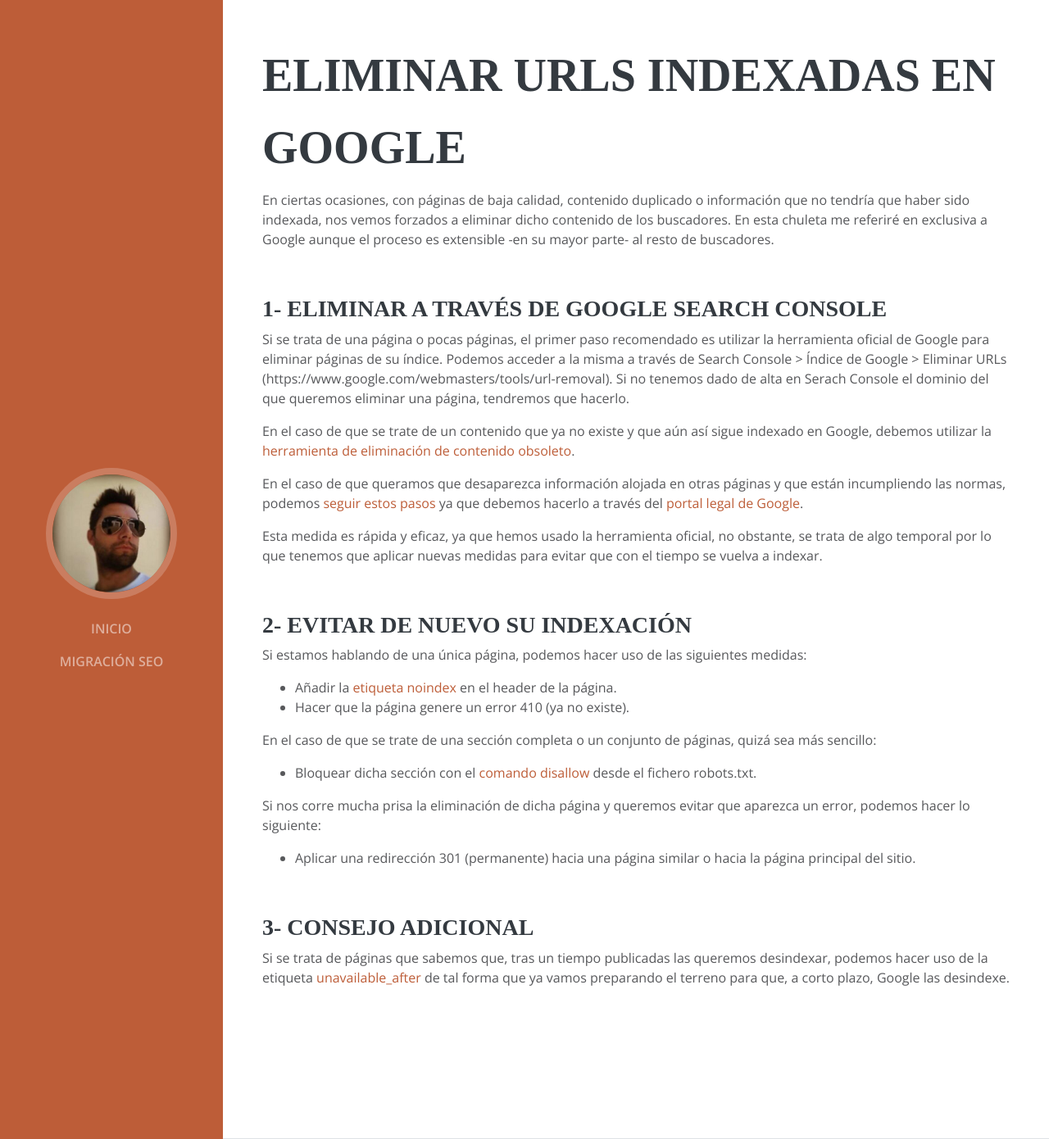
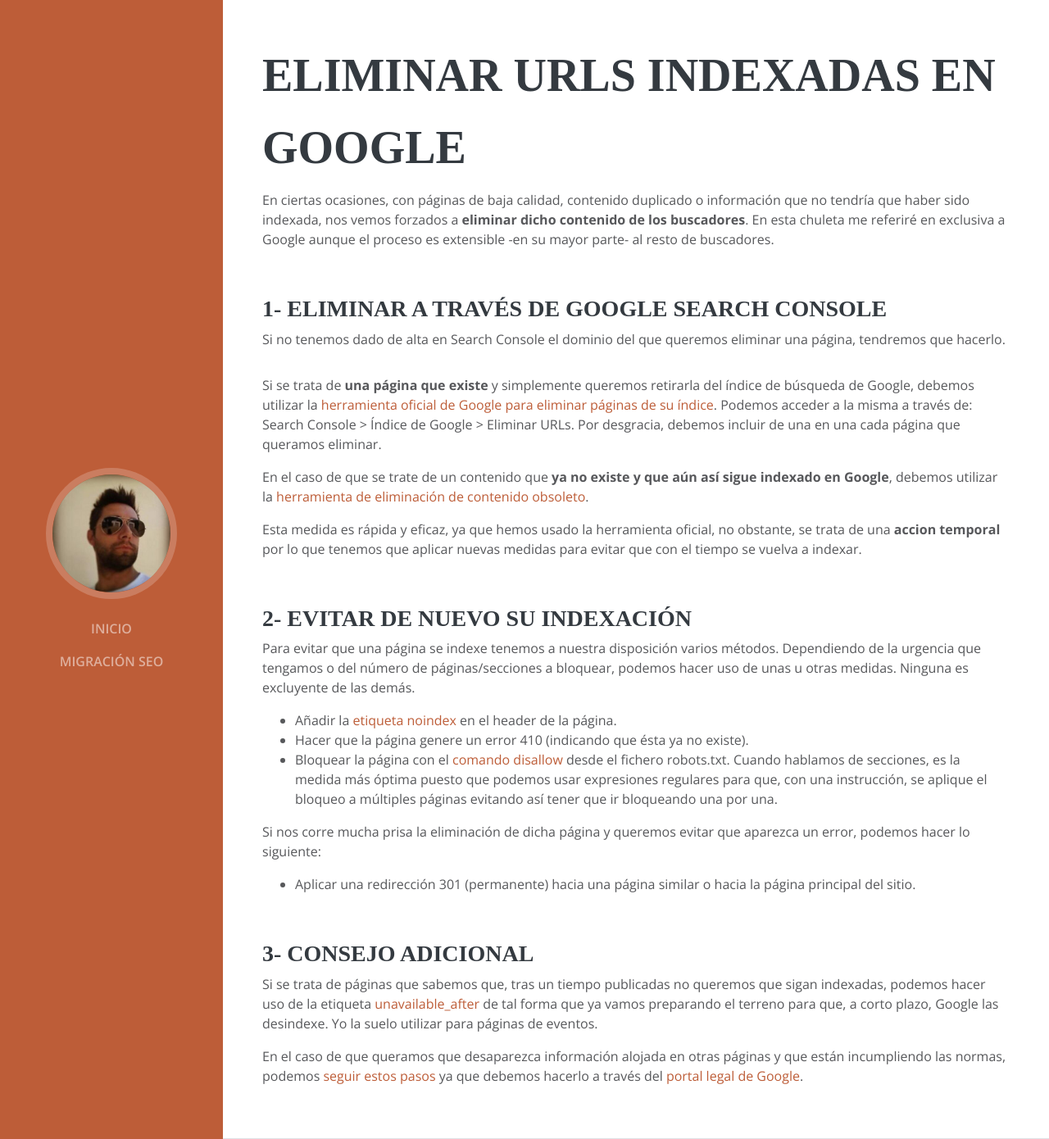
Before and after one commit to Emirodgar/w-chuleta-seo, a Jekyll site: the page built from eliminar-url-google.md, in a window 1280 px wide and 1390 px high. Shown: the whole window at 82% size. Built offline with Jekyll 4.4.1, drawn with Linux system fonts in a browser that asks for light colours; some web fonts are replaced; our own code applies the rules of GitHub Pages for plain Markdown files.

Commit message:
Update eliminar-url-google.md

```diff
--- a/eliminar-url-google.md
+++ b/eliminar-url-google.md
@@ -1,36 +1,33 @@
 ---
 description: Proceso para eliminar páginas/URLs del índice de los buscadores, en concreto, Google, aunque el proceso es extensible al resto.
 lang: es_ES
-permalink: eliminar-url-google
+permalink: eliminar-url-indexada-google
 author:
   twitter: emirodgar
 ---
 
 # Eliminar URLs indexadas en Google
 
-En ciertas ocasiones, con páginas de baja calidad, contenido duplicado o información que no tendría que haber sido indexada, nos vemos forzados a eliminar dicho contenido de los buscadores. En esta chuleta me referiré en exclusiva a Google aunque el proceso es extensible -en su mayor parte- al resto de buscadores.
+En ciertas ocasiones, con páginas de baja calidad, contenido duplicado o información que no tendría que haber sido indexada, nos vemos forzados a **eliminar dicho contenido de los buscadores**. En esta chuleta me referiré en exclusiva a Google aunque el proceso es extensible -en su mayor parte- al resto de buscadores.
 
 
 ## 1- Eliminar a través de Google Search Console
 
-Si se trata de una página o pocas páginas, el primer paso recomendado es utilizar la herramienta oficial de Google para eliminar páginas de su índice. Podemos acceder a la misma a través de Search Console > Índice de Google > Eliminar URLs (https://www.google.com/webmasters/tools/url-removal). Si no tenemos dado de alta en Serach Console el dominio del que queremos eliminar una página, tendremos que hacerlo.
+> Si no tenemos dado de alta en Search Console el dominio del que queremos eliminar una página, tendremos que hacerlo.
 
-En el caso de que se trate de un contenido que ya no existe y que aún así sigue indexado en Google, debemos utilizar la [herramienta de eliminación de contenido obsoleto](https://www.google.com/webmasters/tools/removals).
+Si se trata de **una página que existe** y simplemente queremos retirarla del índice de búsqueda de Google, debemos utilizar la [herramienta oficial de Google para eliminar páginas de su índice](https://www.google.com/webmasters/tools/url-removal). Podemos acceder a la misma a través de: Search Console > Índice de Google > Eliminar URLs. Por desgracia, debemos incluir de una en una cada página que queramos eliminar.
 
-En el caso de que queramos que desaparezca información alojada en otras páginas y que están incumpliendo las normas, podemos [seguir estos pasos](https://support.google.com/webmasters/answer/6332384?hl=es#more_information) ya que debemos hacerlo a través del [portal legal de Google](https://support.google.com/legal/answer/3110420?visit_id=1-636652569480291557-3013440154&rd=1).
+En el caso de que se trate de un contenido que **ya no existe y que aún así sigue indexado en Google**, debemos utilizar la [herramienta de eliminación de contenido obsoleto](https://www.google.com/webmasters/tools/removals).
 
-Esta medida es rápida y eficaz, ya que hemos usado la herramienta oficial, no obstante, se trata de algo temporal por lo que tenemos que aplicar nuevas medidas para evitar que con el tiempo se vuelva a indexar.
+Esta medida es rápida y eficaz, ya que hemos usado la herramienta oficial, no obstante, se trata de una **accion temporal** por lo que tenemos que aplicar nuevas medidas para evitar que con el tiempo se vuelva a indexar.
 
 ## 2- Evitar de nuevo su indexación
 
-Si estamos hablando de una única página, podemos hacer uso de las siguientes medidas:
+Para evitar que una página se indexe tenemos a nuestra disposición varios métodos. Dependiendo de la urgencia que tengamos o del número de páginas/secciones a bloquear, podemos hacer uso de unas u otras medidas. Ninguna es excluyente de las demás.
 
 - Añadir la [etiqueta noindex](https://developers.google.com/search/reference/robots_meta_tag?hl=es#directivas-de-indexacin-y-publicacin-vlidas) en el header de la página.
-- Hacer que la página genere un error 410 (ya no existe).
-
-En el caso de que se trate de una sección completa o un conjunto de páginas, quizá sea más sencillo:
-
-- Bloquear dicha sección con el [comando disallow](http://www.robotstxt.org/robotstxt.html) desde el fichero robots.txt.
+- Hacer que la página genere un error 410 (indicando que ésta ya no existe).
+- Bloquear la página con el [comando disallow](http://www.robotstxt.org/robotstxt.html) desde el fichero robots.txt. Cuando hablamos de secciones, es la medida más óptima puesto que podemos usar expresiones regulares para que, con una instrucción, se aplique el bloqueo a múltiples páginas evitando así tener que ir bloqueando una por una.
 
 Si nos corre mucha prisa la eliminación de dicha página y queremos evitar que aparezca un error, podemos hacer lo siguiente:
 
@@ -38,4 +35,6 @@
 
 ## 3- Consejo adicional
 
-Si se trata de páginas que sabemos que, tras un tiempo publicadas las queremos desindexar, podemos hacer uso de la etiqueta [unavailable_after](https://googleblog.blogspot.com/2007/07/robots-exclusion-protocol-now-with-even.html) de tal forma que ya vamos preparando el terreno para que, a corto plazo, Google las desindexe.
+Si se trata de páginas que sabemos que, tras un tiempo publicadas no queremos que sigan indexadas, podemos hacer uso de la etiqueta [unavailable_after](https://googleblog.blogspot.com/2007/07/robots-exclusion-protocol-now-with-even.html) de tal forma que ya vamos preparando el terreno para que, a corto plazo, Google las desindexe. Yo la suelo utilizar para páginas de eventos.
+
+En el caso de que queramos que desaparezca información alojada en otras páginas y que están incumpliendo las normas, podemos [seguir estos pasos](https://support.google.com/webmasters/answer/6332384?hl=es#more_information) ya que debemos hacerlo a través del [portal legal de Google](https://support.google.com/legal/answer/3110420?visit_id=1-636652569480291557-3013440154&rd=1).
```
